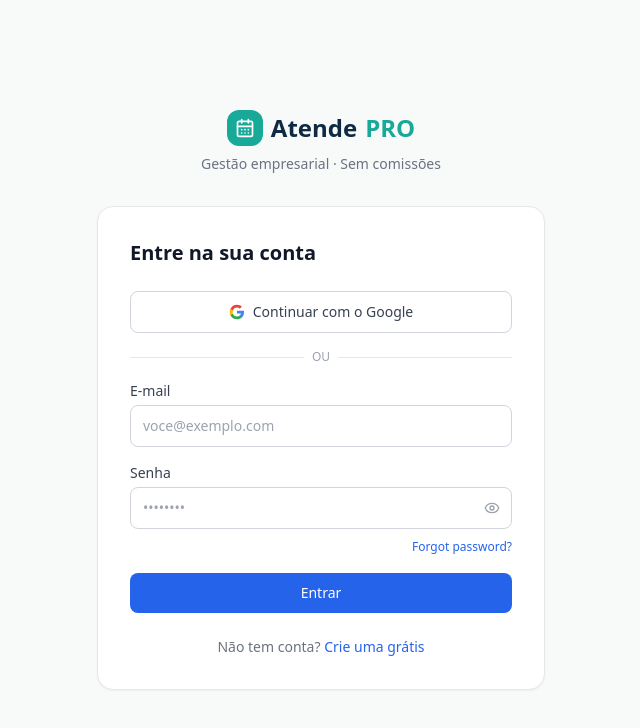
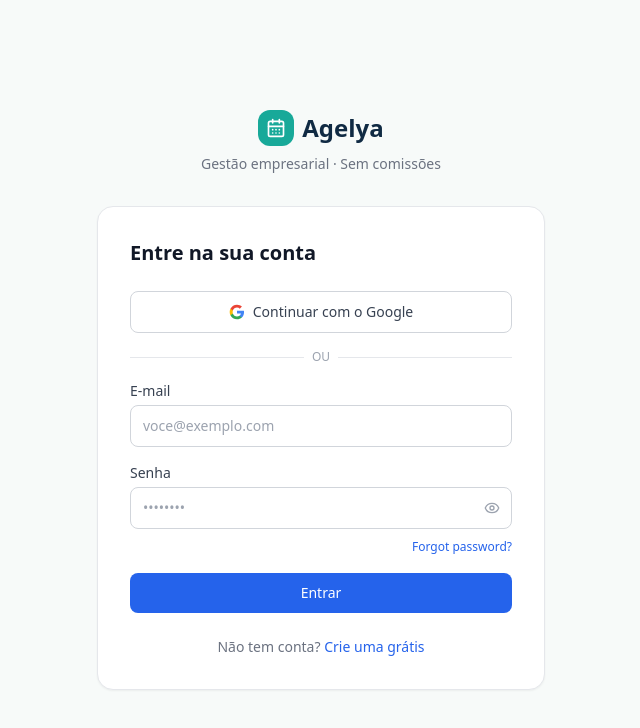
Before and after one commit to anthonytribeiro587/atendepro, a Next.js app: page /login in a window 1280 px wide. Shown: the top 728 px of the page, without its empty margins (319-959 px from the left). Built offline with nearby package versions, Linux system fonts and the light colour scheme; no server answers.

Commit message:
rebrand auth layout as Agelya

```diff
--- a/app/(auth)/layout.tsx
+++ b/app/(auth)/layout.tsx
@@ -10,7 +10,7 @@
         <div className="text-center mb-8">
           <Link href="/" className="inline-flex items-center gap-2 text-2xl font-bold no-underline text-[#102a43]">
             <span className="grid h-9 w-9 place-items-center rounded-xl bg-[#18a999] text-white"><CalendarDays className="h-5 w-5" /></span>
-            Atende<span className="text-[#18a999]">PRO</span>
+            Agelya
           </Link>
           <p className="text-sm text-gray-500 mt-2">{t('tagline')}</p>
         </div>
```
